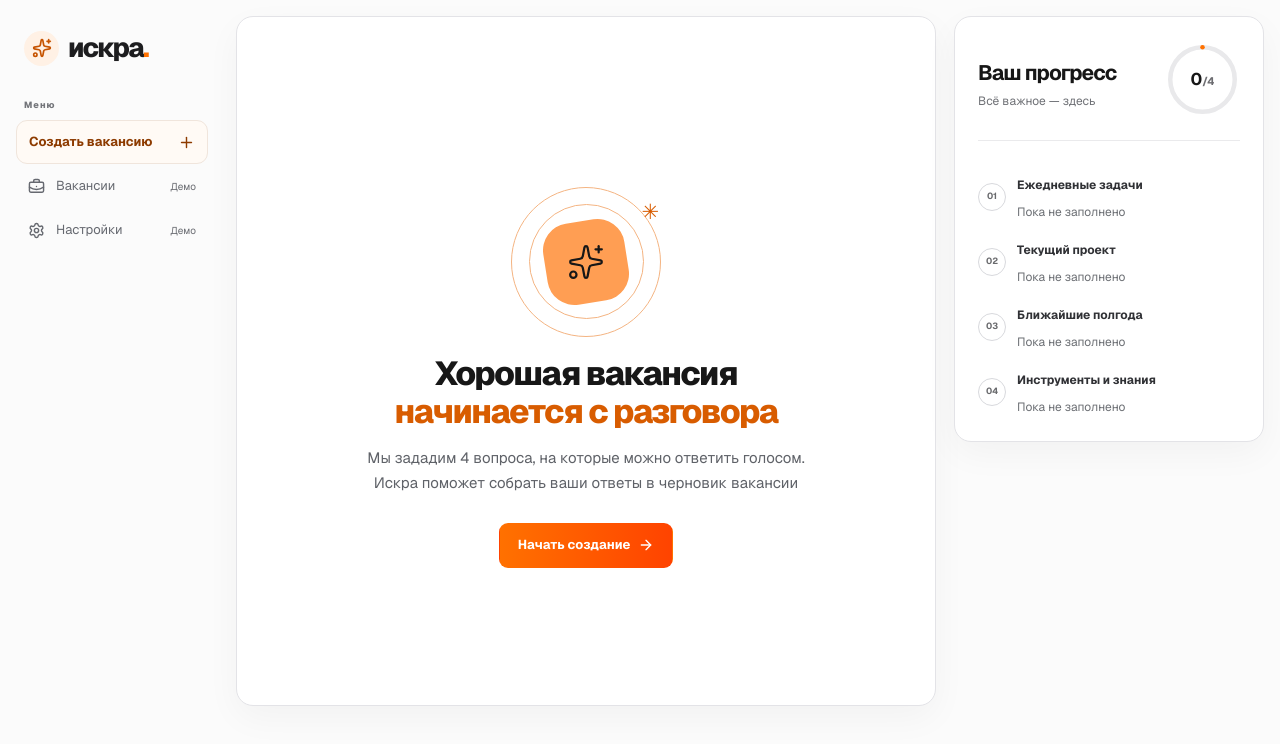
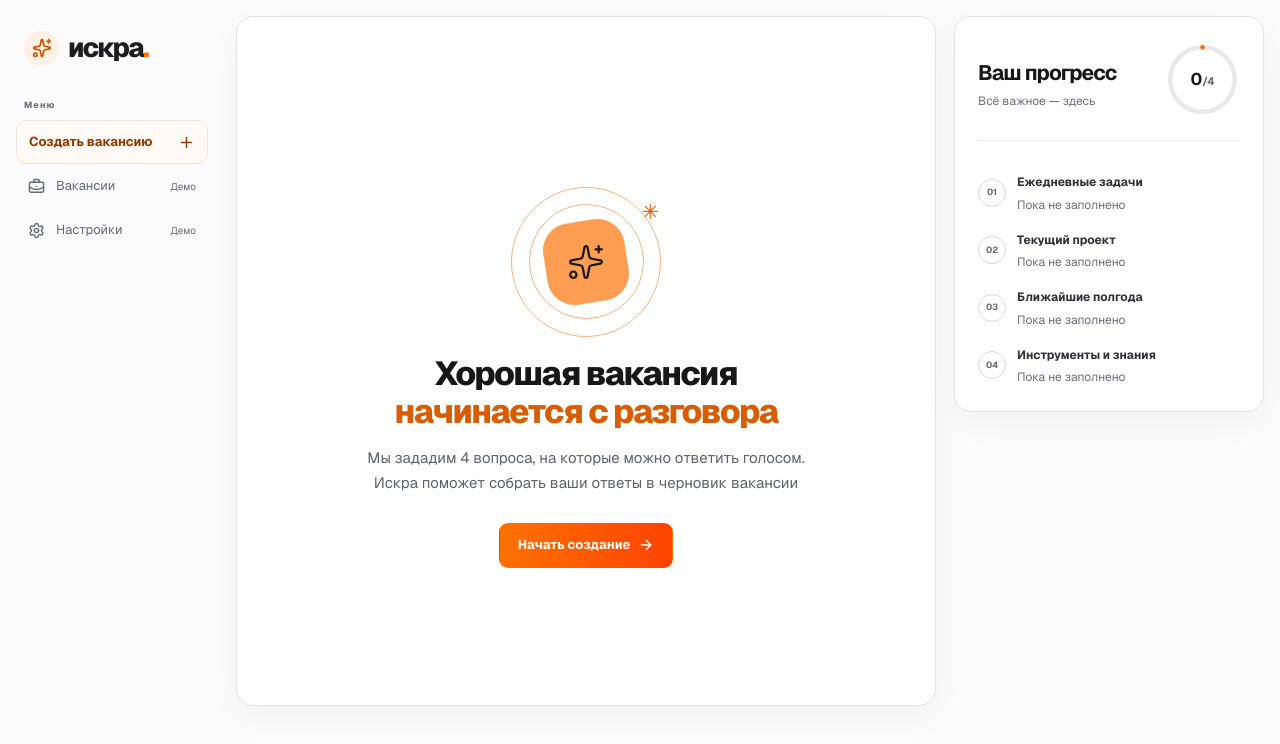
Before and after one commit to anastasiyarudomyotova/iskra, a Next.js app: page / in a window 1280 px wide. Shown: the top 744 px of the page. Built offline with nearby package versions, Linux system fonts and the light colour scheme.

Commit message:
Reduce spacing within progress summaries
Co-authored-by: arena-agent <297053741+arena-agent@users.noreply.github.com>

```diff
--- a/src/app/globals.css
+++ b/src/app/globals.css
@@ -364,6 +364,7 @@ body, .app-shell { background: #fbfbfb; color: #171717; }
 /* Align the result heading and progress labels with their indicators. */
 .result-screen .question-top h2 { margin-top: 0; }
 .question-screen .question-hint { margin-top: 6px; }
-.review-content > b { display: flex; align-items: center; min-height: 28px; line-height: 1.3; }
+.review-content > b { display: flex; align-items: center; min-height: 22px; line-height: 1.3; }
+.review-content p { margin-top: 1.5px; }
 /* Center the marker against a title and one-line description, excluding the edit action. */
-.review-number { margin-top: 10.5px; }
+.review-number { margin-top: 6.75px; }
```
